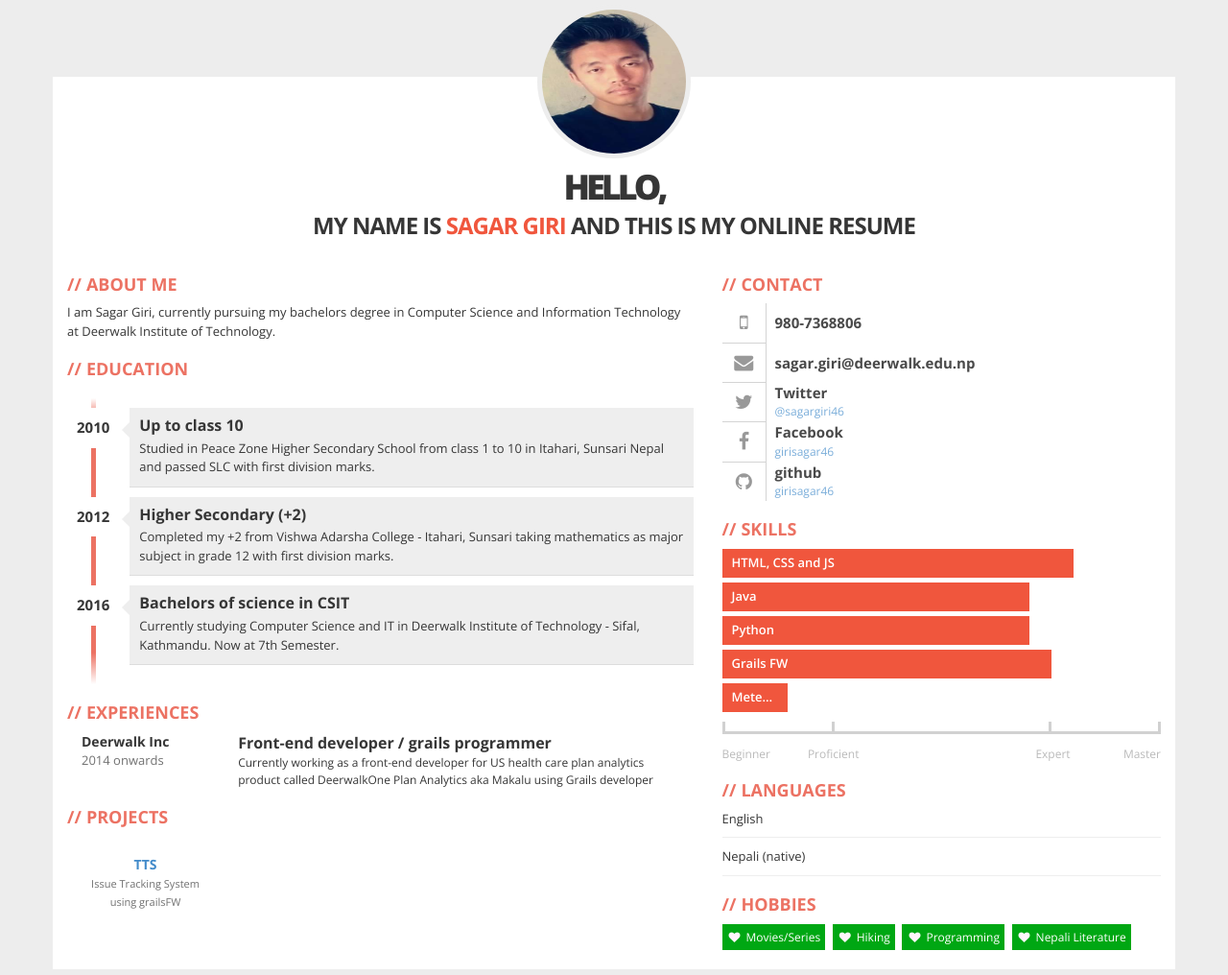
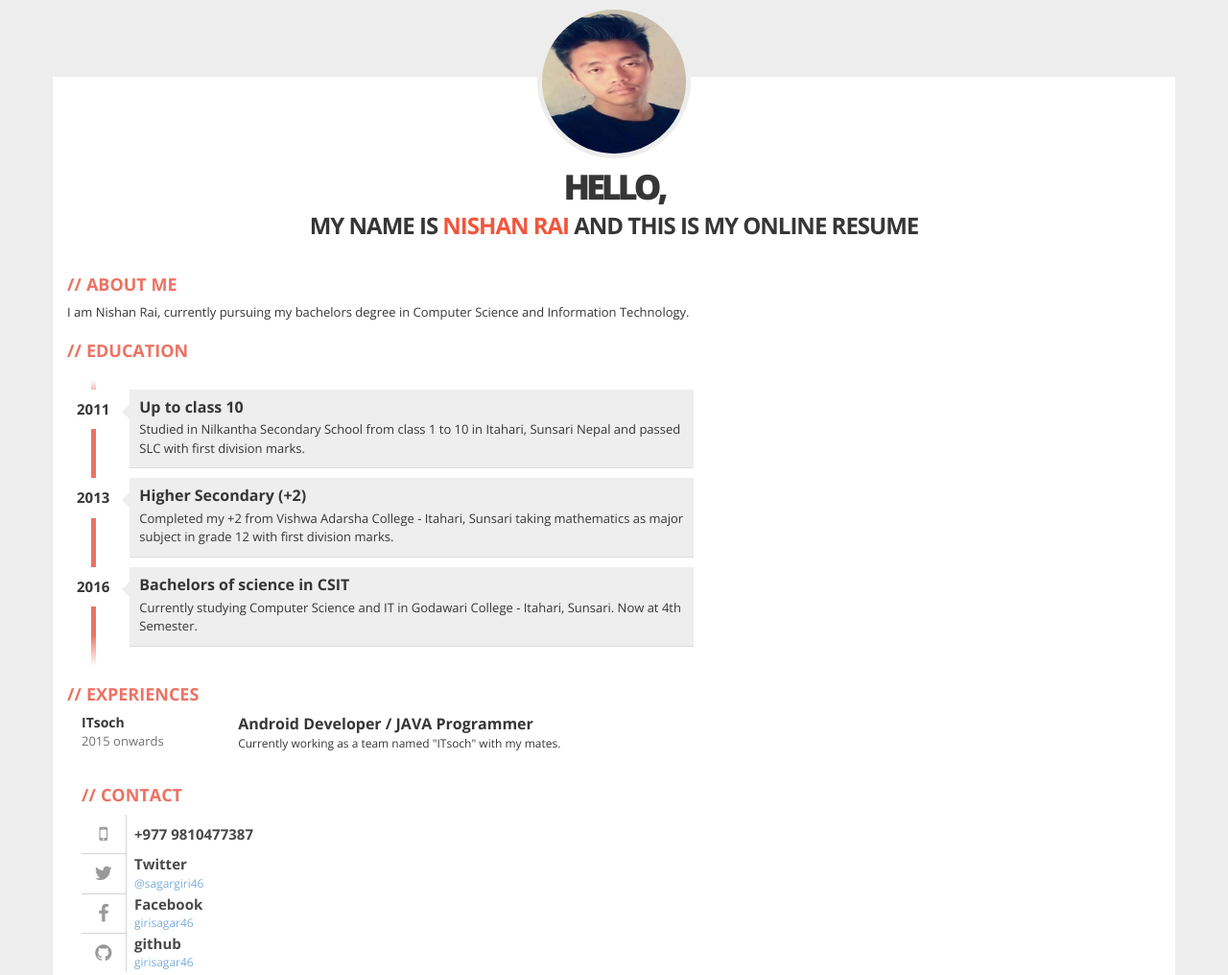
Before and after one commit to nishanrai/nishanrai.github.io, a plain HTML site: page index.html in a window 1280 px wide. Shown: the top 1016 px of the page at 96% size. Drawn offline with nearby package versions, Linux system fonts and the light colour scheme.

Commit message:
Update index.html

```diff
--- a/index.html
+++ b/index.html
@@ -5,8 +5,8 @@
     <meta charset="utf-8">
     <meta http-equiv="X-UA-Compatible" content="IE=edge,chrome=1">
     <meta name="viewport" content="width=device-width, initial-scale=1">
-    <meta name="keywords" content="Sagar Giri, sagar giri, sagar, sagar cv, sagar resume, sagar giri dwit, sagar,सागर गिरि , Sagar, SAGAR" />
-    <title>Sagar Giri CV</title>
+    <meta name="keywords" content="Nishan Rai, nishan rai, nishan, nishan cv, nishan resume, nishan rai itsoch, nishan,निशान राई , Nishan, NISHAN" />
+    <title>Nishan Rai CV</title>
     <link rel="icon" type="image/png" sizes="32x32" href="images/favicon-32x32.png">
     <link href="css/bootstrap.min.css" rel="stylesheet">
     <link href="css/bootstrap-theme.min.css" rel="stylesheet">
@@ -23,7 +23,7 @@
                     <img src="images/profileImage.JPG" alt="avatar">
                 </div>
                 <div id="text-header">
-                    <h1>Hello,<br> my name is <span>SAGAR GIRI</span> and this is my online resume</h1>
+                    <h1>Hello,<br> my name is <span>NISHAN RAI</span> and this is my online resume</h1>
                 </div>
             </div>
         </div>
@@ -34,7 +34,7 @@
             <div class="box">
                 <h2>About Me</h2>
                 <p>
-                    I am Sagar Giri, currently pursuing my bachelors degree in Computer Science and Information Technology at Deerwalk Institute of Technology.
+                    I am Nishan Rai, currently pursuing my bachelors degree in Computer Science and Information Technology.
                 </p>
             </div>
             <!-- EDUCATION -->
@@ -42,14 +42,14 @@
                 <h2>Education</h2>
                 <ul id="education" class="clearfix">
                     <li>
-                        <div class="year pull-left">2010</div>
+                        <div class="year pull-left">2011</div>
                         <div class="description pull-right">
                             <h3>Up to class 10</h3>
-                            <p>Studied in Peace Zone Higher Secondary School from class 1 to 10 in Itahari, Sunsari Nepal and passed SLC with first division marks.</p>
+                            <p>Studied in Nilkantha Secondary School from class 1 to 10 in Itahari, Sunsari Nepal and passed SLC with first division marks.</p>
                         </div>
                     </li>
                     <li>
-                        <div class="year pull-left">2012</div>
+                        <div class="year pull-left">2013</div>
                         <div class="description pull-right">
                             <h3>Higher Secondary (+2)</h3>
                             <p>Completed my +2 from Vishwa Adarsha College - Itahari, Sunsari taking mathematics as major subject in grade 12 with first division marks.</p>
@@ -59,7 +59,7 @@
                         <div class="year pull-left">2016</div>
                         <div class="description pull-right">
                             <h3>Bachelors of science in CSIT</h3>
-                            <p>Currently studying Computer Science and IT in Deerwalk Institute of Technology - Sifal, Kathmandu. Now at 7th Semester.</p>
+                            <p>Currently studying Computer Science and IT in Godawari College - Itahari, Sunsari. Now at 4th Semester.</p>
                         </div>
                     </li>
                     <!--<li>
@@ -76,12 +76,12 @@
                 <h2>Experiences</h2>
                 <div class="job clearfix">
                     <div class="col-xs-3">
-                        <div class="where">Deerwalk Inc</div>
-                        <div class="year">2014 onwards</div>
+                        <div class="where">ITsoch</div>
+                        <div class="year">2015 onwards</div>
                     </div>
                     <div class="col-xs-9">
-                        <div class="profession">Front-end developer / grails programmer</div>
-                        <div class="description">Currently working as a front-end developer for US health care plan analytics product called DeerwalkOne Plan Analytics aka Makalu using Grails developer</div>
+                        <div class="profession">Android Developer / JAVA Programmer</div>
+                        <div class="description">Currently working as a team named "ITsoch" with my mates.</div>
                     </div>
                 </div>
                 <!--
@@ -96,7 +96,7 @@
                           </div>
                         </div>
                 -->
-            </div>
+            <!--</div>
             <div class="box">
                 <h2>Projects</h2>
                 <div class="job clearfix">
@@ -105,7 +105,7 @@
                         <div class="year" ><span class="small">Issue Tracking System using grailsFW</span></div>
                     </div>
                 </div>
-            </div>
+            </div>-->
         </div>
         <div class="col-xs-12 col-sm-5">
             <!-- CONTACT -->
@@ -113,26 +113,26 @@
                 <h2>Contact</h2>
                 <div class="contact-item">
                     <div class="icon pull-left text-center"><span class="fa fa-mobile-phone fa-fw"></span></div>
-                    <div class="title only pull-right">980-7368806</div>
+                    <div class="title only pull-right">+977 9810477387</div>
                 </div>
-                <div class="contact-item">
+                <!--<div class="contact-item">
                     <div class="icon pull-left text-center"><span class="fa fa-envelope fa-fw"></span></div>
                     <div class="title only pull-right">sagar.giri@deerwalk.edu.np</div>
-                </div>
+                </div>-->
                 <div class="contact-item">
                     <div class="icon pull-left text-center"><span class="fa fa-twitter fa-fw"></span></div>
                     <div class="title pull-right">Twitter</div>
-                    <div class="description pull-right"><a href="https://twitter.com/sagargiri" target="_blank">@sagargiri46</a></div>
+                    <div class="description pull-right"><a href="https://twitter.com/nishanrrai" target="_blank">@sagargiri46</a></div>
                 </div>
                 <div class="contact-item">
                     <div class="icon pull-left text-center"><span class="fa fa-facebook fa-fw"></span></div>
                     <div class="title pull-right">Facebook</div>
-                    <div class="description pull-right"><a href="https://www.facebook.com/girisagar46" target="_blank">girisagar46</a></div>
+                    <div class="description pull-right"><a href="https://www.facebook.com/nishanra" target="_blank">girisagar46</a></div>
                 </div>
                 <div class="contact-item">
                     <div class="icon pull-left text-center"><span class="fa fa-github fa-fw"></span></div>
                     <div class="title pull-right">github</div>
-                    <div class="description pull-right"><a href="https://github.com/girisagar46" target="_blank">girisagar46</a></div>
+                    <div class="description pull-right"><a href="https://github.com/nishanrai" target="_blank">girisagar46</a></div>
                 </div>
             </div>
             <!-- SKILLS -->
@@ -141,14 +141,14 @@
                 <div class="skills">
                     <div class="item-skills" data-percent="0.80" style="width: 458px;">HTML, CSS and JS</div>
                     <div class="item-skills" data-percent="0.70" style="width: 412.2px;">Java</div>
-                    <div class="item-skills" data-percent="0.70" style="width: 366.4px;">Python</div>
+                    <!--<div class="item-skills" data-percent="0.70" style="width: 366.4px;">Python</div>
                     <div class="item-skills" data-percent="0.75" style="width: 343.5px;">Grails FW</div>
-                    <div class="item-skills" data-percent="0.15" style="width: 114.5px;" title="Meteor JS">Meteor JS</div>
+                    <div class="item-skills" data-percent="0.15" style="width: 114.5px;" title="Meteor JS">Meteor JS</div>-->
                     <div class="skills-legend clearfix">
                         <div class="legend-left legend">Beginner</div>
                         <div class="legend-left legend"><span>Proficient</span></div>
-                        <div class="legend-right legend"><span>Expert</span></div>
-                        <div class="legend-right legend">Master</div>
+                        <!--<div class="legend-right legend"><span>Expert</span></div>
+                        <div class="legend-right legend">Master</div>-->
                     </div>
                 </div>
             </div>
@@ -164,9 +164,8 @@
             <div class="box">
                 <h2>Hobbies</h2>
                 <div class="hobby">Movies/Series</div>
-                <div class="hobby">Hiking</div>
+                <div class="hobby">Reading</div>
                 <div class="hobby">Programming</div>
-                <div class="hobby">Nepali Literature</div>
             </div>
         </div>
     </div>
```
